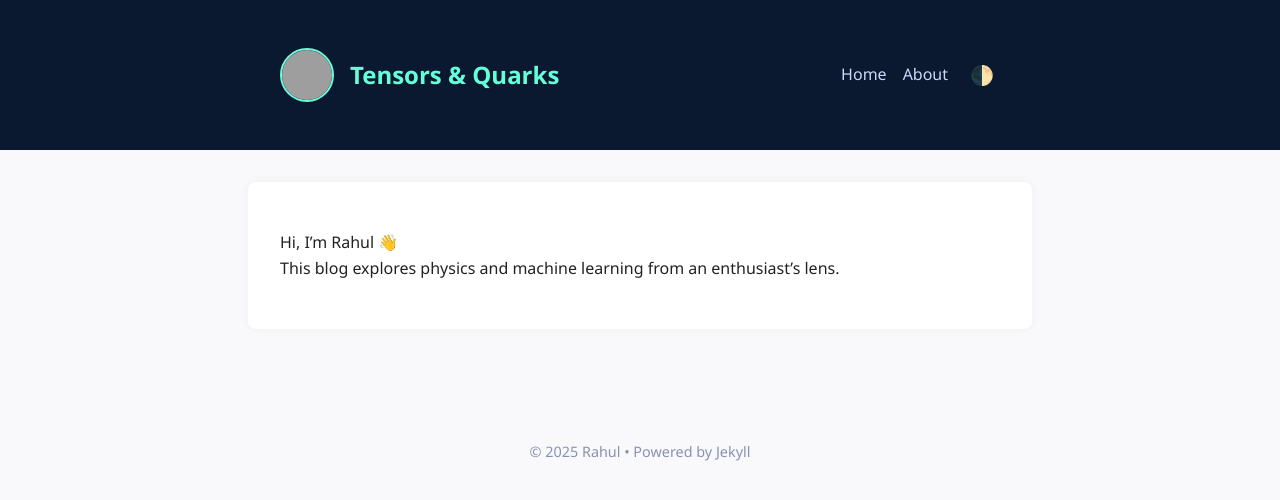
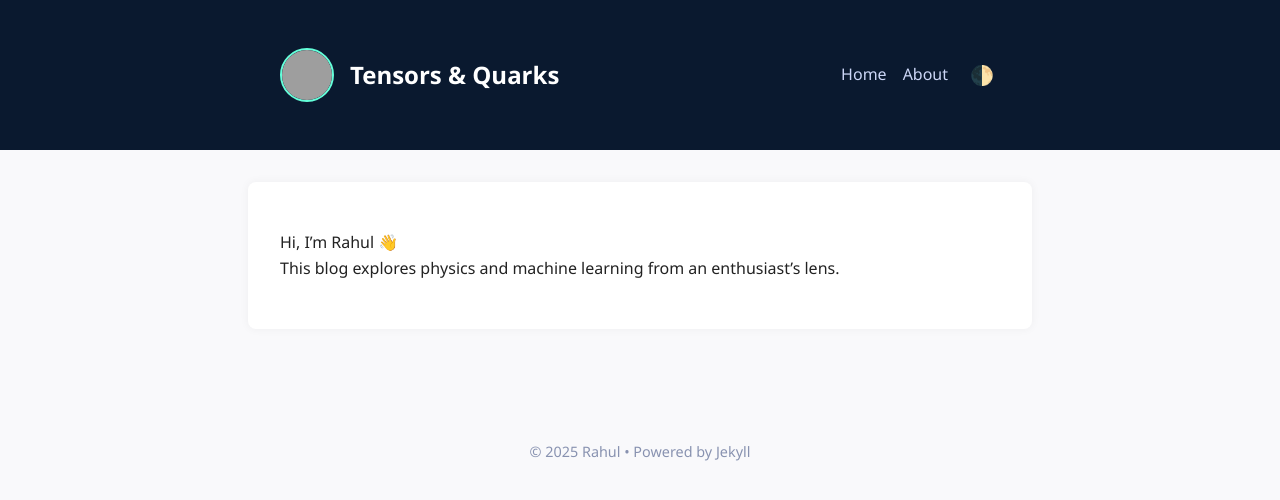
Before and after one commit to Raahul-Thakur/tensorandquarks.github.io, a Jekyll site: the page built from about.md, in a window 1280 px wide. Shown: the top 500 px of the page. Built offline with Jekyll 4.4.1, drawn with Linux system fonts in a browser that asks for light colours; grey boxes are pictures that could not be loaded.

```diff
--- a/_layouts/default.html
+++ b/_layouts/default.html
@@ -25,7 +25,7 @@
       <div class="container header-flex">
         <div class="branding">
           <img src="{{ site.baseurl }}/assets/images/bio-photo.jpeg" alt="Rahul" class="profile-pic">
-          <h1 class="site-title"><a href="{{ site.baseurl }}/">{{ site.title }}</a></h1>
+          <h1 class="site-title">{{ site.title }}</h1>
         </div>
         <nav class="nav">
           <a href="{{ site.baseurl }}/">Home</a>
```
Also changed, not shown: about.md (+1 -1 lines).
